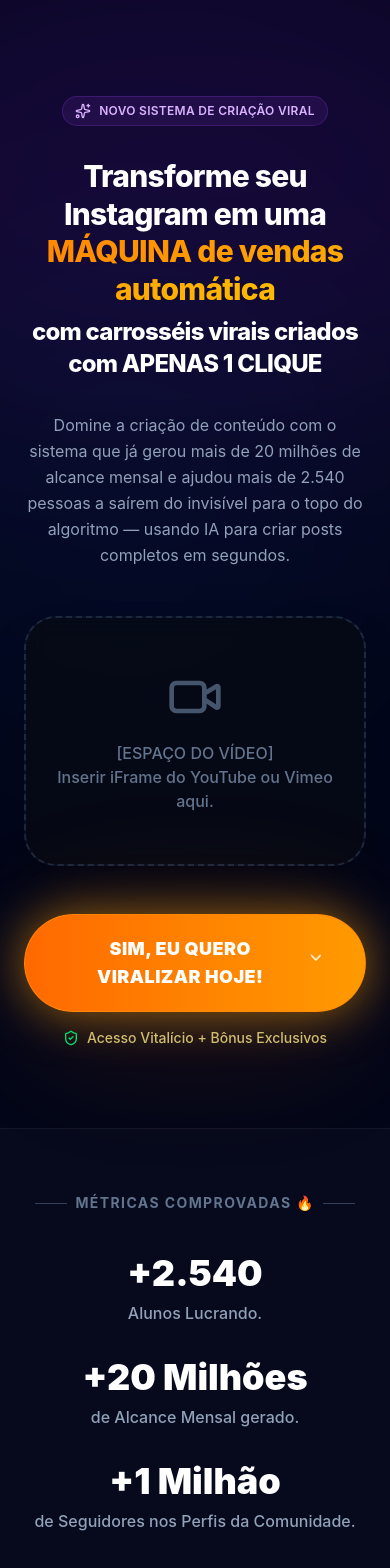
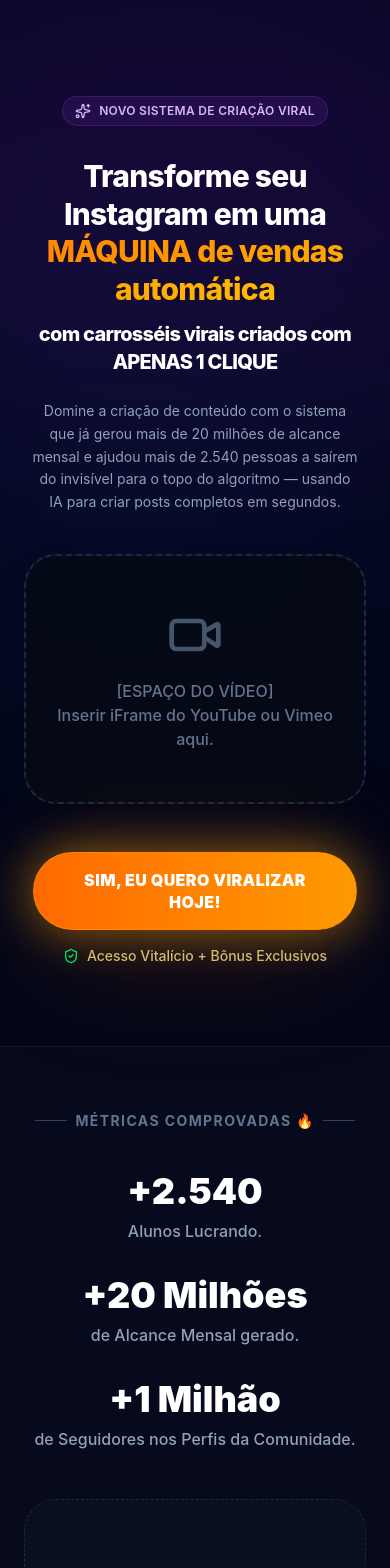
Before and after one commit to GLAUBERUCHOA/Corrosel-Viral, a Next.js app: page / in a window 390 px wide. Shown: the top 1568 px of the page. Built offline with nearby package versions, Linux system fonts and the light colour scheme; a web font is replaced by a local one.

Commit message:
style: fix mobile button sizes, setup vertical pricing block, add accordion FAQ

```diff
--- a/app/page.tsx
+++ b/app/page.tsx
@@ -56,15 +56,15 @@ export default function HomePage() {
               <Sparkles className="w-4 h-4" /> NOVO SISTEMA DE CRIAÇÃO VIRAL
             </div>
 
-            <h1 className="text-3xl sm:text-4xl md:text-5xl lg:text-6xl font-extrabold text-white tracking-tight leading-tight mb-8">
+            <h1 className="text-3xl sm:text-4xl md:text-5xl lg:text-6xl font-extrabold text-white tracking-tight leading-tight mb-6">
               Transforme seu Instagram em uma <br className="hidden lg:block" />
               <span className="text-transparent bg-clip-text bg-gradient-to-r from-orange-400 to-amber-400">
                 MÁQUINA de vendas automática
               </span><br className="hidden md:block" />
-              <span className="text-2xl sm:text-3xl md:text-4xl lg:text-5xl mt-2 block">com carrosséis virais criados com APENAS 1 CLIQUE</span>
+              <span className="text-xl sm:text-2xl md:text-3xl lg:text-4xl mt-3 block">com carrosséis virais criados com APENAS 1 CLIQUE</span>
             </h1>
 
-            <p className="text-base sm:text-lg md:text-xl text-slate-400 max-w-3xl mx-auto leading-relaxed mb-12">
+            <p className="text-sm sm:text-base md:text-lg text-slate-400 max-w-3xl mx-auto leading-relaxed mb-10 px-2">
               Domine a criação de conteúdo com o sistema que já gerou mais de 20 milhões de alcance mensal e ajudou mais de 2.540 pessoas a saírem do invisível para o topo do algoritmo — usando IA para criar posts completos em segundos.
             </p>
 
@@ -80,10 +80,9 @@ export default function HomePage() {
 
               <a
                 href="/login"
-                className="relative z-10 inline-flex items-center justify-center gap-3 bg-gradient-to-r from-orange-500 to-amber-500 text-white font-black uppercase tracking-wide text-lg sm:text-xl px-10 py-5 rounded-full hover:scale-105 transition-all duration-300 shadow-[0_0_50px_rgba(245,158,11,0.6)] border border-orange-400/80 w-full sm:w-auto"
+                className="relative z-10 inline-flex flex-col sm:flex-row items-center justify-center gap-1 sm:gap-3 bg-gradient-to-r from-orange-500 to-amber-500 text-white font-black uppercase tracking-wide text-base sm:text-lg px-8 py-4 sm:px-10 sm:py-5 rounded-full hover:scale-105 transition-all duration-300 shadow-[0_0_50px_rgba(245,158,11,0.6)] border border-orange-400/80 w-[95%] sm:w-auto text-center leading-snug"
               >
-                SIM, EU QUERO VIRALIZAR HOJE!
-                <ChevronDown className="w-6 h-6 animate-bounce" />
+                <span>SIM, EU QUERO VIRALIZAR HOJE!</span>
               </a>
 
               <span className="text-sm sm:text-base font-medium text-amber-200/80 mt-4 relative z-10 flex items-center gap-2">
@@ -301,22 +300,23 @@ export default function HomePage() {
                     ÚLTIMAS HORAS DA OFERTA ESPECIAL
                   </div>
 
-                  <div className="text-slate-400 font-medium mb-4 text-lg">Saia do amadorismo pelo preço de uma pizza por mês 🍕<br /> De <span className="line-through">R$ 397,00</span> por apenas:</div>
+                  <div className="text-slate-400 font-medium mb-4 text-base sm:text-lg max-w-xs mx-auto">Saia do amadorismo pelo preço de uma pizza por mês 🍕<br /> De <span className="line-through">R$ 397,00</span> por apenas:</div>
 
-                  <div className="flex flex-col items-center justify-center gap-2 mb-10">
-                    <div className="flex items-baseline gap-2">
-                      <span className="text-3xl font-bold text-purple-400">12x de</span>
-                      <span className="text-7xl font-black text-transparent bg-clip-text bg-gradient-to-r from-orange-400 to-amber-400">R$ 9,74</span>
+                  <div className="flex flex-col sm:flex-row items-center justify-center gap-2 mb-10 mt-6">
+                    <span className="text-2xl sm:text-3xl font-bold text-purple-400">12x de</span>
+                    <span className="text-6xl sm:text-7xl font-black text-transparent bg-clip-text bg-gradient-to-r from-orange-400 to-amber-400 leading-none">R$ 9,74</span>
                   </div>
-                    <div className="text-slate-500 font-medium">ou R$ 97,00 à vista no PIX</div>
-                  </div>
+                  <div className="text-slate-500 font-medium mb-8">ou R$ 97,00 à vista no PIX</div>
 
+                  <div className="flex flex-col items-center justify-center relative">
+                    <div className="absolute top-1/2 left-1/2 -translate-x-1/2 -translate-y-1/2 w-full h-[120%] bg-orange-500/20 blur-[50px] rounded-full pointer-events-none z-0 animate-pulse"></div>
                     <a
                       href="/login"
-                    className="inline-block w-full sm:w-auto bg-gradient-to-r from-orange-500 to-amber-500 text-white font-black uppercase tracking-widest text-lg sm:text-xl px-12 py-5 rounded-full hover:scale-105 transition-transform shadow-[0_0_40px_rgba(245,158,11,0.4)] border border-orange-400/50 mb-6"
+                      className="relative z-10 inline-block w-[95%] sm:w-auto bg-gradient-to-r from-orange-500 to-amber-500 text-white font-black uppercase tracking-widest text-base sm:text-lg px-8 py-5 rounded-full hover:scale-105 transition-transform shadow-[0_0_40px_rgba(245,158,11,0.5)] border border-orange-400/50 mb-6 leading-snug"
                     >
                       QUERO MEU ACESSO VITALÍCIO AGORA
                     </a>
+                  </div>
                   <p className="text-sm text-slate-500 flex items-center justify-center gap-2">
                     <ShieldCheck className="w-4 h-4 text-green-400" /> Acesso liberado no seu e-mail imediatamente logo após a compra.
                   </p>
@@ -353,13 +353,18 @@ export default function HomePage() {
                   { q: "Preciso ser designer?", a: "Não. O DaVinci e os templates fazem tudo com um clique." },
                   { q: "O acesso é vitalício mesmo?", a: "Sim, para quem comprar nesta oferta atual." }
                 ].map((faq, i) => (
-                  <div key={i} className="bg-slate-900/30 border border-slate-800 p-6 rounded-2xl">
-                    <h4 className="text-white font-bold text-lg mb-2 flex items-start gap-3">
-                      <span className="text-purple-500 shrink-0 mt-1"><CheckCircle2 size={18} /></span>
+                  <details key={i} className="bg-slate-900/40 border border-slate-800 rounded-2xl group overflow-hidden">
+                    <summary className="text-white font-bold text-lg p-6 flex items-center justify-between cursor-pointer list-none appearance-none outline-none">
+                      <div className="flex items-start gap-4">
+                        <span className="text-purple-500 shrink-0 mt-0.5"><CheckCircle2 size={20} /></span>
                         {faq.q}
-                    </h4>
-                    <p className="text-slate-400 pl-7 leading-relaxed">{faq.a}</p>
                       </div>
+                      <ChevronDown className="w-5 h-5 text-slate-400 group-open:-rotate-180 transition-transform duration-300" />
+                    </summary>
+                    <div className="px-6 pb-6 pt-0 ml-9 border-t border-white/5 mt-2">
+                      <p className="text-slate-400 leading-relaxed pt-4">{faq.a}</p>
+                    </div>
+                  </details>
                 ))}
               </div>
             </FadeInSection>
@@ -410,12 +415,15 @@ export default function HomePage() {
               </div>
             </div>
 
+            <div className="flex flex-col items-center justify-center relative mb-16">
+              <div className="absolute top-1/2 left-1/2 -translate-x-1/2 -translate-y-1/2 w-[80%] h-[150%] bg-orange-500/20 blur-[50px] rounded-full pointer-events-none z-0 animate-pulse"></div>
               <a
                 href="/login"
-              className="inline-block w-full sm:w-auto bg-gradient-to-r from-orange-500 to-amber-500 text-white font-black uppercase tracking-widest text-lg sm:text-xl px-12 py-6 rounded-full hover:scale-105 transition-transform shadow-[0_0_40px_rgba(245,158,11,0.4)] border border-orange-400/50 mb-16"
+                className="relative z-10 inline-block w-[95%] sm:w-auto bg-gradient-to-r from-orange-500 to-amber-500 text-white font-black uppercase text-base sm:text-lg px-8 py-5 rounded-full hover:scale-105 transition-transform shadow-[0_0_40px_rgba(245,158,11,0.5)] border border-orange-400/50 leading-snug"
               >
                 APROVEITE O DESCONTO E GARANTA SUA VAGA
               </a>
+            </div>
 
             <div className="text-slate-600 text-sm flex flex-col items-center gap-2">
               <p>© 2026 Carrossel Viral Lab. Todos os direitos reservados.</p>
```
Lines whose indentation alone changed are shown as unchanged.
